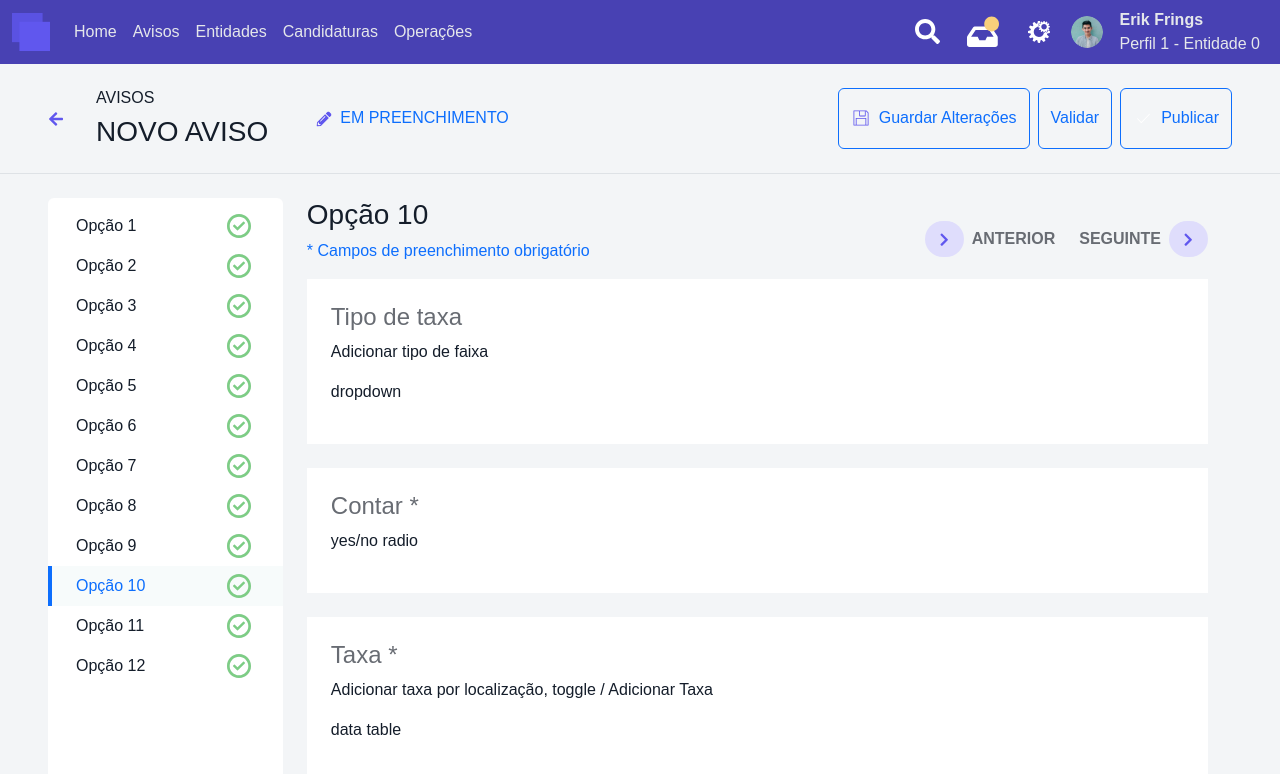
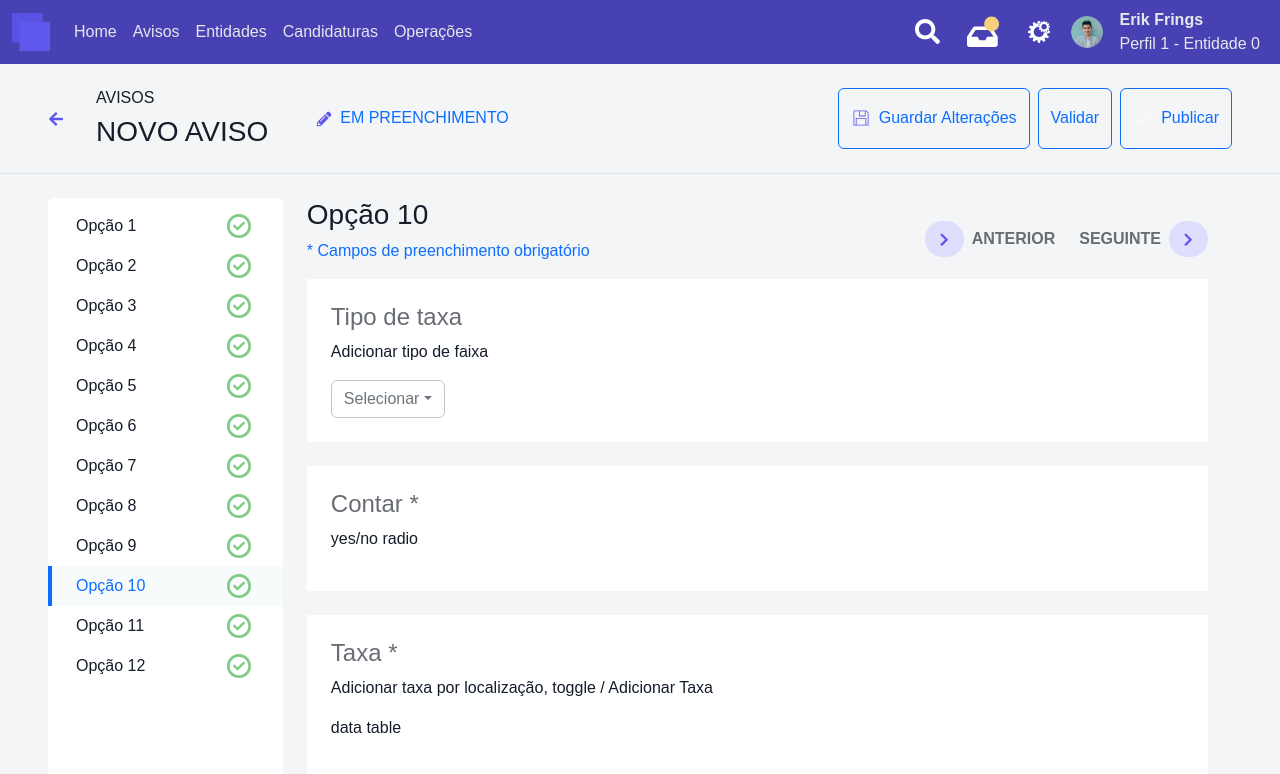
Before and after one commit to emerson-pereira/nextjs-app, a Next.js app: page /avisos/new/step-10 in a window 1280 px wide. Shown: the top 774 px of the page. Built offline with nearby package versions, Linux system fonts and the light colour scheme.

Commit message:
create dropdown component +  add bootstrap js

```diff
--- a/app/avisos/new/step-10/page.js
+++ b/app/avisos/new/step-10/page.js
@@ -1,11 +1,33 @@
+"use client"
+
+import { useTasksDispatch } from "@/app/contexts/formContext";
+import Dropdown from "@/components/Dropdown";
 import FormGroup from "@/components/FormGroup";
+import { useState } from "react";
 
 export default function FormStep10() {
+  const feeTypes = [
+    { title: 'Item 1', link: '#' },
+    { title: 'Item 2', link: '#' },
+  ];
+  const [feeTypeTitle, setFeeTypeTitle] = useState('');
+  const taskDispatch = useTasksDispatch();
+
   return (
     <div className="d-flex flex-column gap-4">
       <FormGroup title="Tipo de taxa" className="p-4 bg-white">
         <p>Adicionar tipo de faixa</p>
-        <p>dropdown</p>
+        <Dropdown
+          title={feeTypeTitle}
+          items={feeTypes}
+          onClick={(event) => {
+            setFeeTypeTitle(event.target.text);
+            taskDispatch({
+              type: 'addedFeeType',
+              feeType: event.target.text
+            });
+          }}
+        />
       </FormGroup>
       <FormGroup title="Contar" required className="p-4 bg-white">
         <p>yes/no radio</p>
--- a/app/layout.js
+++ b/app/layout.js
@@ -1,20 +1,22 @@
+"use client"
+
 import localFont from "next/font/local";
 import "bootstrap/dist/css/bootstrap.min.css";
 import "./bootstrap-theme.css";
 import "./globals.css";
 import { FormProvider } from "./contexts/formContext";
+import { useEffect } from "react";
 
 const robotoRegular = localFont({
   src: "./fonts/Roboto-Regular.woff",
   variable: "--font-roboto-regular",
 });
 
-export const metadata = {
-  title: "Create Next App",
-  description: "Generated by create next app",
-};
+export default function RootLayout({ children }) {
+  useEffect(() => {
+    require("bootstrap/dist/js/bootstrap.bundle.min.js")
+  }, []);
 
-export default function RootLayout({ children }) {
   return (
     <html lang="en">
       <body className={`${robotoRegular.variable}`}>
--- a/components/AvisoSideNav.js
+++ b/components/AvisoSideNav.js
@@ -2,8 +2,10 @@ import Image from "next/image";
 import Link from "next/link";
 
 export default function AvisoSideNav({ className }) {
-  const steps = new Array(12).fill();
-  steps[9] = { active: true };
+  const steps = new Array(12).fill().map((_, itemIndex) => ({
+    id: `item-${itemIndex}`
+  }));
+  steps[9].active = true;
 
   return (
     <ul className={`nav flex-column py-2 ${className}`}>
@@ -17,13 +19,13 @@ export default function AvisoSideNav({ className }) {
             px-4
             border-start
             border-4
-            ${step?.active ? 'border-primary' : 'border-white'}
+            ${step.active ? 'border-primary' : 'border-white'}
           `}
-          key={step}
-          style={{ background: step?.active ? 'rgba(236, 244, 246, 0.4)' : '' }}
+          key={step.id}
+          style={{ background: step.active ? 'rgba(236, 244, 246, 0.4)' : '' }}
         >
           <Link
-            className={`navbar-brand me-4 ${step?.active && 'text-primary'}`}
+            className={`navbar-brand me-4 ${step.active && 'text-primary'}`}
             href="/avisos"
           >
             Opção {stepIndex + 1}
--- /dev/null
+++ b/components/Dropdown.js
@@ -0,0 +1,31 @@
+export default function Dropdown({ title, items, onClick }) {
+  return (
+    <div className="dropdown">
+      <button
+        className="
+          btn
+          btn-outline-secondary
+          dropdown-toggle
+          border-secondary-subtle
+        "
+        type="button"
+        data-bs-toggle="dropdown"
+        aria-expanded="false"
+      >
+        {title || "Selecionar"}
+      </button>
+      <ul className="dropdown-menu">
+        {items.map(item => (
+          <li key={item.title}>
+            <a
+              className="dropdown-item"
+              href={item.link}
+              onClick={onClick}>
+              {item.title}
+            </a>
+          </li>
+        ))}
+      </ul>
+    </div>
+  )
+}
--- a/components/FormGroup.js
+++ b/components/FormGroup.js
@@ -10,7 +10,7 @@ export default function FormGroup({
       <h4 className="text-secondary">{title} {required && "*"}</h4>
       {description && <p>{description}</p>}
 
-      <div class="form-group">
+      <div className="form-group">
         {children}
       </div>
     </div>
```
